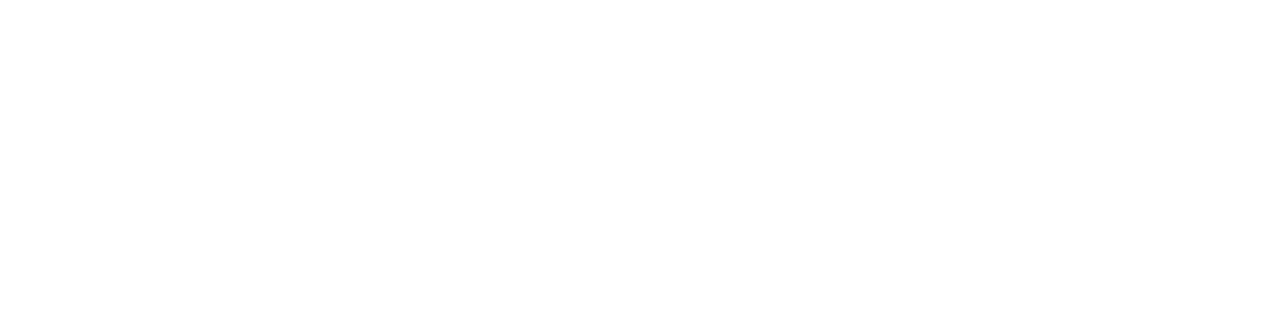
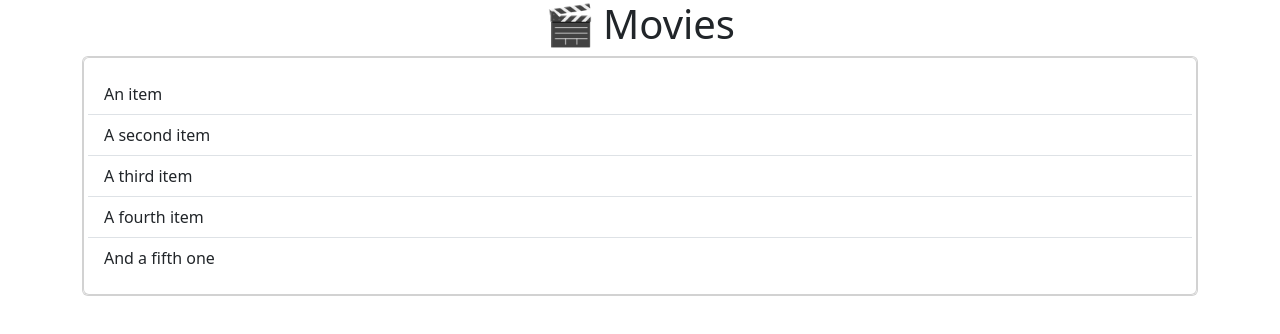
Before and after one commit to GianniC88/react-movie-filter, a React (Vite) app: page / in a window 1280 px wide. Shown: the top 334 px of the page. Built offline with nearby package versions, Linux system fonts and the light colour scheme.

Commit message:
Aggiungi Bootstrap e Bootstrap Icons, aggiorna il layout dell'app

```diff
--- a/package.json
+++ b/package.json
@@ -10,6 +10,8 @@
     "preview": "vite preview"
   },
   "dependencies": {
+    "bootstrap": "^5.3.7",
+    "bootstrap-icons": "^1.13.1",
     "react": "^19.1.0",
     "react-dom": "^19.1.0"
   },
--- a/src/App.jsx
+++ b/src/App.jsx
@@ -12,7 +12,34 @@ function App() {
   console.log(listItems);
   const [count, setCount] = useState(0);
 
-  return <></>;
+  return (
+    <>
+      <div className="container">
+        <div className="row">
+          <div className="col">
+            <div className="text-center">
+              <h1>
+                <span className="me-2">🎬</span>Movies
+              </h1>
+            </div>
+            <div className="card">
+              <div className="card body">
+                <div className="row">
+                  <ul className="list-group list-group-flush p-3">
+                    <li className="list-group-item">An item</li>
+                    <li className="list-group-item">A second item</li>
+                    <li className="list-group-item">A third item</li>
+                    <li className="list-group-item">A fourth item</li>
+                    <li className="list-group-item">And a fifth one</li>
+                  </ul>
+                </div>
+              </div>
+            </div>
+          </div>
+        </div>
+      </div>
+    </>
+  );
 }
 
 export default App;
--- a/src/index.css
+++ b/src/index.css
@@ -0,0 +1,2 @@
+@import "bootstrap";
+@import url("https://cdn.jsdelivr.net/npm/bootstrap-icons@1.13.1/font/bootstrap-icons.min.css");
```
Also changed, not shown: 1 other file (tests, documents, lock files or other folders).
